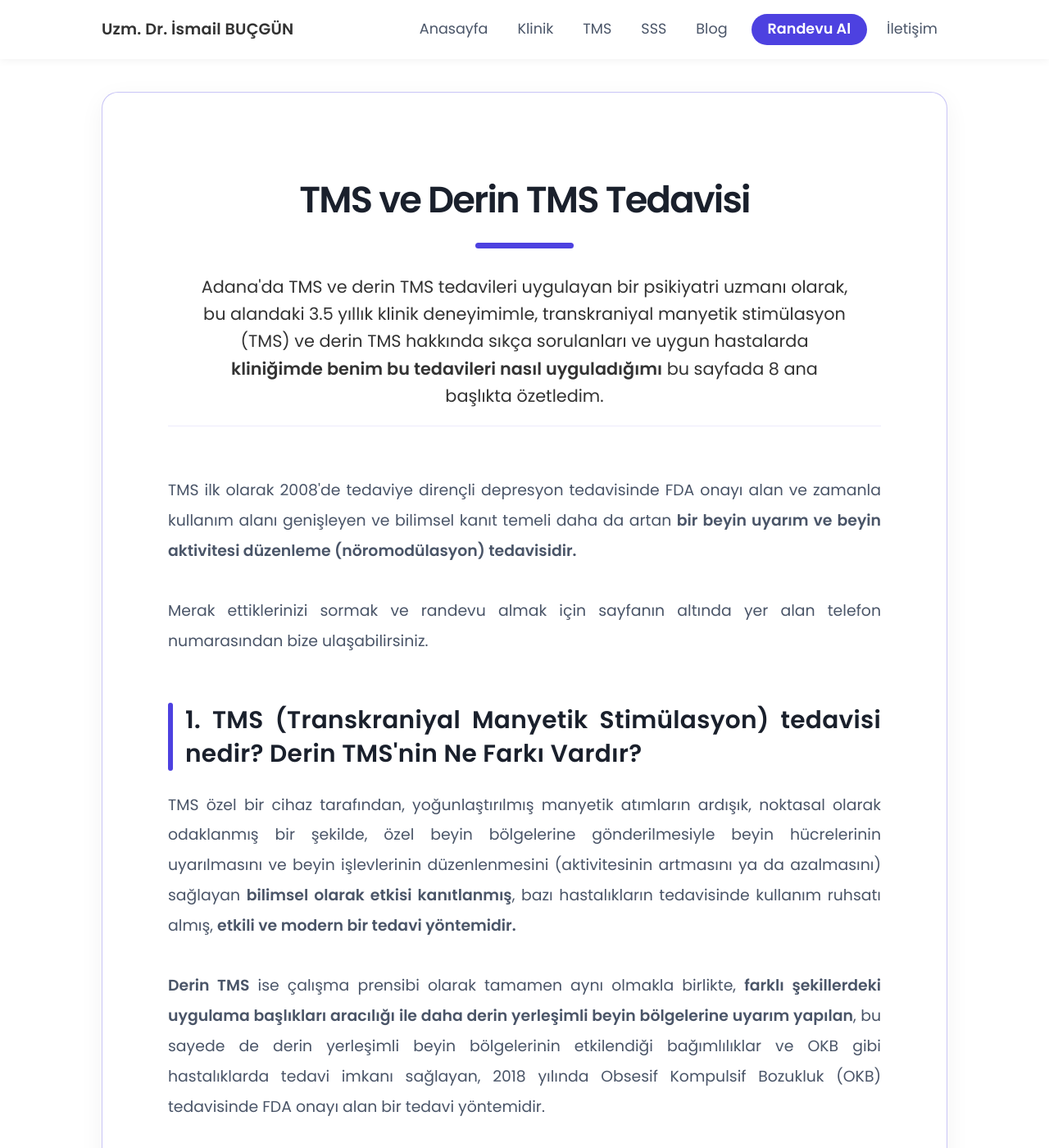
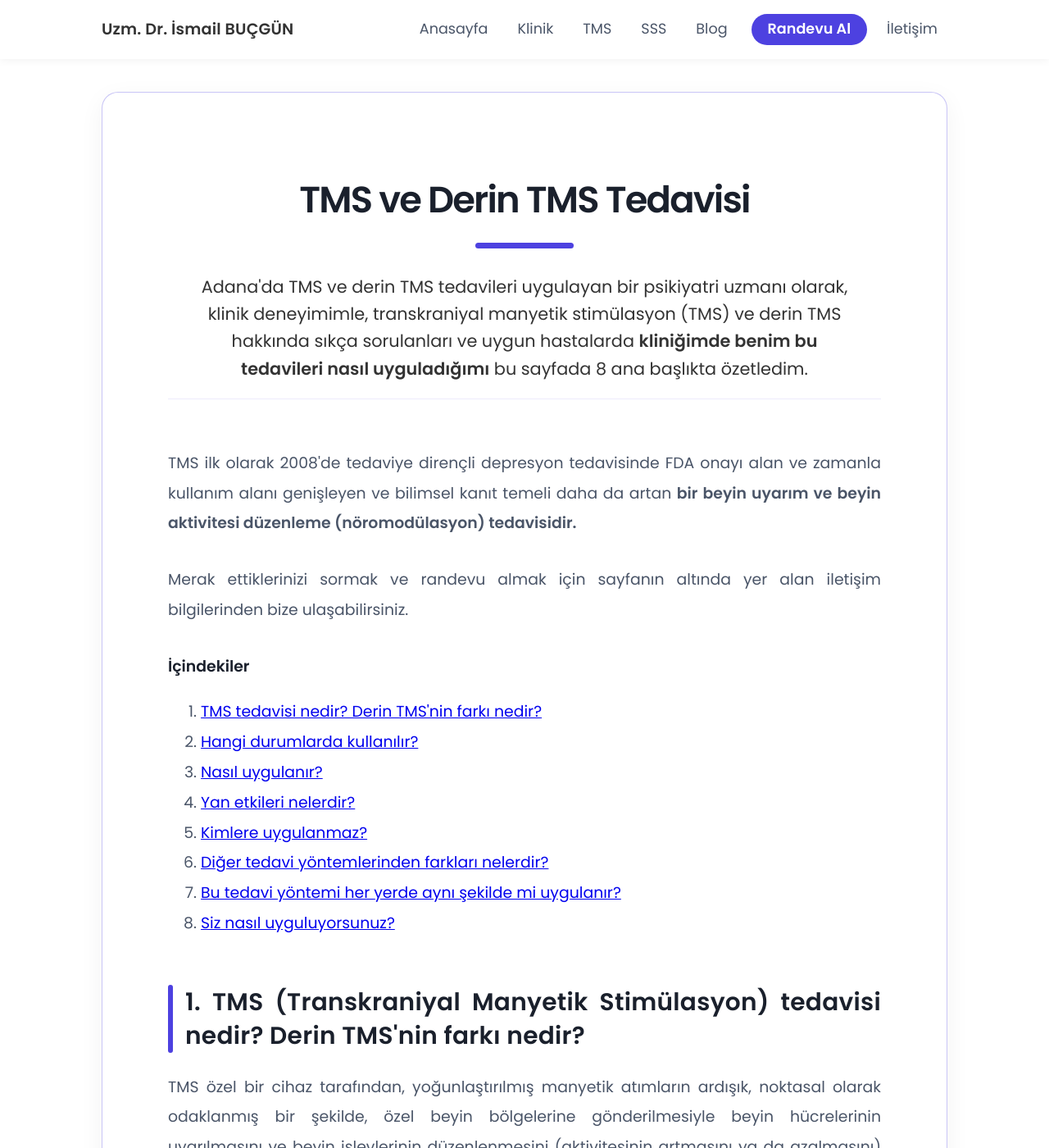
Before and after one commit to ibucgun/ibucgun.github.io, a Jekyll site: the page built from tms.html, in a window 1280 px wide and 1400 px high. Shown: the whole window at 82% size. Built offline with Jekyll 4.4.1, drawn with Linux system fonts in a browser that asks for light colours; some of the changed text lies outside the part shown.

Commit message:
Update tms.html

```diff
--- a/tms.html
+++ b/tms.html
@@ -2,92 +2,169 @@
 layout: page
 title: TMS ve Derin TMS Tedavisi
 description: Adana TMS ve Derin TMS Tedavisi • Kliniğimde uyguladığım TMS ve derin TMS tedavileri ile ilgili genel bilgilere ve sıkça sorulanların cevaplarını bulabilirsiniz.
-lead: Adana'da TMS ve derin TMS tedavileri uygulayan bir psikiyatri uzmanı</b> olarak, bu alandaki 3.5 yıllık klinik deneyimimle, transkraniyal manyetik stimülasyon (TMS) ve derin TMS hakkında sıkça sorulanları ve uygun hastalarda <b>kliniğimde benim bu tedavileri nasıl uyguladığımı</b> bu sayfada 8 ana başlıkta özetledim.
+lead: Adana'da TMS ve derin TMS tedavileri uygulayan bir psikiyatri uzmanı olarak, klinik deneyimimle, transkraniyal manyetik stimülasyon (TMS) ve derin TMS hakkında sıkça sorulanları ve uygun hastalarda <b>kliniğimde benim bu tedavileri nasıl uyguladığımı</b> bu sayfada 8 ana başlıkta özetledim.
+---
 
----
-        <div class="resume-item">
+<div class="resume-item tms-content">
+
+<p>
 TMS ilk olarak 2008'de tedaviye dirençli depresyon tedavisinde FDA onayı alan ve zamanla kullanım alanı genişleyen ve bilimsel kanıt temeli daha da artan <b>bir beyin uyarım ve beyin aktivitesi düzenleme (nöromodülasyon) tedavisidir.</b>
-
-		  <br><br>Merak ettiklerinizi sormak ve randevu almak için sayfanın altında yer alan telefon numarasından bize ulaşabilirsiniz.
-
-		  </p>
-		  <h2>1. TMS (Transkraniyal Manyetik Stimülasyon) tedavisi nedir? Derin TMS'nin Ne Farkı Vardır?</h2>
-		  <p class="resume-item-copy" style="text-align: justify;font-size: 1.125rem;">
-		  TMS özel bir cihaz tarafından, yoğunlaştırılmış manyetik atımların ardışık, noktasal olarak odaklanmış bir şekilde, özel beyin bölgelerine gönderilmesiyle beyin hücrelerinin uyarılmasını ve beyin işlevlerinin düzenlenmesini (aktivitesinin artmasını ya da azalmasını) sağlayan <b>bilimsel olarak etkisi kanıtlanmış</b>, bazı hastalıkların tedavisinde kullanım ruhsatı almış, <b>etkili ve modern bir tedavi yöntemidir.</b>
-		  <br><br><b>Derin TMS</b> ise çalışma prensibi olarak tamamen aynı olmakla birlikte, <b>farklı şekillerdeki uygulama başlıkları aracılığı ile daha derin yerleşimli beyin bölgelerine uyarım yapılan</b>, bu sayede de derin yerleşimli beyin bölgelerinin etkilendiği bağımlılıklar ve OKB gibi hastalıklarda tedavi imkanı sağlayan, 2018 yılında Obsesif Kompulsif Bozukluk (OKB) tedavisinde FDA onayı alan bir tedavi yöntemidir.
-		  <br><br>
-		  <img src="/images/tmsvstdcs.jpg" width="800px" style="max-width:100%; border:0;" alt="Uzm. Dr. İsmail BUÇGÜN TMS ve tDCS Karşılaştırması">
-
 </p>
 
-		  <h2>2. Hangi durumlarda kullanılır?</h2>
-		  <p class="resume-item-copy" style="text-align: justify;font-size: 1.125rem;">
-		  İlk olarak 2008 yılında tedaviye dirençli depresyon tedavisi için FDA (Amerikan Gıda ve İlaç Dairesi) onayı alan bu tedavi yöntemi pek çok psikiyatrik hastalığın tedavisinde yarar sağlamaktadır. Başlıca kullanıldığı psikiyatrik hastalıklar şunlardır:
-		  <ol style="text-align: justify;font-size: 1.125rem;">
-		  <li><b>Major depresif bozukluk</b></li>
-		  <li><b>Tedaviye dirençli depresyon</b></li>
-		  <li><b>Bipolar duygudurum bozukluğu depresif dönem</b></li>
+<p>
+Merak ettiklerinizi sormak ve randevu almak için sayfanın altında yer alan iletişim bilgilerinden bize ulaşabilirsiniz.
+</p>
+
+<!-- İçindekiler -->
+<nav class="tms-toc" aria-label="Sayfa içindekiler">
+  <strong>İçindekiler</strong>
+  <ol>
+    <li><a href="#nedir">TMS tedavisi nedir? Derin TMS'nin farkı nedir?</a></li>
+    <li><a href="#kullanim-alanlari">Hangi durumlarda kullanılır?</a></li>
+    <li><a href="#nasil-uygulanir">Nasıl uygulanır?</a></li>
+    <li><a href="#yan-etkiler">Yan etkileri nelerdir?</a></li>
+    <li><a href="#kimlere-uygulanmaz">Kimlere uygulanmaz?</a></li>
+    <li><a href="#diger-tedavilerden-farki">Diğer tedavi yöntemlerinden farkları nelerdir?</a></li>
+    <li><a href="#standardizasyon">Bu tedavi yöntemi her yerde aynı şekilde mi uygulanır?</a></li>
+    <li><a href="#nasil-uyguluyorum">Siz nasıl uyguluyorsunuz?</a></li>
+  </ol>
+</nav>
+
+
+<!-- Bölüm 1 -->
+<details id="nedir" open>
+<summary><h2>1. TMS (Transkraniyal Manyetik Stimülasyon) tedavisi nedir? Derin TMS'nin farkı nedir?</h2></summary>
+
+<p>
+TMS özel bir cihaz tarafından, yoğunlaştırılmış manyetik atımların ardışık, noktasal olarak odaklanmış bir şekilde, özel beyin bölgelerine gönderilmesiyle beyin hücrelerinin uyarılmasını ve beyin işlevlerinin düzenlenmesini (aktivitesinin artmasını ya da azalmasını) sağlayan, <b>bilimsel olarak etkisi kanıtlanmış</b> ve belirli psikiyatrik hastalıkların tedavisinde kullanım ruhsatı almış bir tedavi yöntemidir.
+</p>
+
+<p>
+<b>Derin TMS</b> ise çalışma prensibi olarak tamamen aynı olmakla birlikte, <b>farklı şekillerdeki uygulama başlıkları aracılığı ile daha derin yerleşimli beyin bölgelerine uyarım yapılan</b>, bu sayede de derin yerleşimli beyin bölgelerinin etkilendiği bağımlılıklar ve OKB gibi hastalıklarda tedavi imkanı sağlayan, 2018 yılında Obsesif Kompulsif Bozukluk (OKB) tedavisinde, 2020 yılında sigara bağımlılığı tedavisinde FDA onayı alan bir tedavi yöntemidir.
+</p>
+
+<figure>
+  <img src="/images/tmsvstdcs.jpg" width="800" alt="Uzm. Dr. İsmail BUÇGÜN TMS ve tDCS Karşılaştırması" loading="lazy">
+  <figcaption>TMS ve tDCS uygulama karşılaştırması</figcaption>
+</figure>
+
+</details>
+
+
+<!-- Bölüm 2 -->
+<details id="kullanim-alanlari">
+<summary><h2>2. Hangi durumlarda kullanılır?</h2></summary>
+
+<h3>FDA tarafından kullanım onayı verilmiş endikasyonlar</h3>
+
+<p>
+TMS ve derin TMS tedavileri için FDA tarafından kullanım onayı verilmiş başlıca endikasyonlar şunlardır:
+</p>
+
+<ul>
+  <li><b>Tedaviye dirençli major depresif bozukluk</b> (TMS, 2008'den itibaren)</li>
+  <li><b>Obsesif kompulsif bozukluk (OKB)</b> (Derin TMS, 2018'den itibaren)</li>
+  <li><b>Sigara bağımlılığı</b> (Derin TMS, 2020'den itibaren)</li>
+  <li><b>Anksiyetenin eşlik ettiği major depresif bozukluk</b> (TMS, 2021'den itibaren)</li>
+</ul>
+
+<h3>Hakkında bilimsel çalışmalar yürütülen ve klinik uygulama kararının hekim tarafından bireysel olarak değerlendirildiği diğer alanlar</h3>
+
+<p>
+Aşağıdaki başlıklar için TMS/derin TMS uygulamasına ilişkin bilimsel literatürde çalışmalar bulunmaktadır. Bu alanlardaki klinik uygulama kararı, kanıt düzeyine göre ve hastanın bireysel klinik durumu değerlendirilerek hekim tarafından alınır:
+</p>
+
+<ul>
+  <li>Bipolar duygudurum bozukluğu depresif dönem</li>
   <li>Gebelik döneminde depresyon</li>
-		  <li><b>Doğum sonrası (postpartum) emzirme döneminde depresyon</b></li>
-		  <li><b>Yaşlılık döneminde depresyon</b></li>
-		  <li><b>Anksiyetenin eşlik ettiği major depresif bozukluk (karışık Anksiyete ve Depresif Bozukluk)</b></li>
-		  <li><b>Yaygın anksiyete bozukluğu</b></li>
-		  <li>Şizofreni, atipik psikoz gibi psikotik bozukluklarda tedaviye dirençli işitsel halüsinasyonlar (tedaviye dirençli ses duyma belirtileri)</li>
-		  <li>Şizofreni, atipik psikoz gibi psikotik bozukluklardaki negatif belirtilerin tedavisi (içe kapanıklık, hayattan kopma, motivasyon kaybı vb. belirtiler)</li>
-		  <li><b>Obsesif kompulsif bozukluk (OKB) (Derin TMS)</b></li>
-		  <li><b>Tedaviye dirençli obsesif kompulsif bozukluk (OKB) (Derin TMS)</b></li>
+  <li>Doğum sonrası (postpartum) ve emzirme döneminde depresyon</li>
+  <li>Yaşlılık döneminde depresyon</li>
+  <li>Yaygın anksiyete bozukluğu</li>
+  <li>Şizofreni ve atipik psikoz tablolarında tedaviye dirençli işitsel halüsinasyonlar</li>
+  <li>Şizofreni ve atipik psikoz tablolarındaki negatif belirtiler (içe kapanıklık, motivasyon kaybı vb.)</li>
+  <li>Tedaviye dirençli OKB</li>
   <li>Tourette sendromu ve tik bozuklukları</li>
   <li>Uyku bozuklukları</li>
-		  <li>Sigara bağımlılığı (Derin TMS)</li>
-		  <li>Alkol bağımlılığı</li>
-		  <li>Bazı madde bağımlılıkları</li>
+  <li>Alkol ve madde kullanım bozuklukları</li>
   <li>Davranışsal bağımlılıklar</li>
-		  </ol></p>
+</ul>
 
-		  <p class="resume-item-copy" style="text-align: justify;font-size: 1.125rem;">Ayrıca migren, kulak çınlaması (tinnitus), inme sonrası rehabilitasyon, <b>Parkinson hastalığı, esansiyel tremor</b> ve diğer bazı hareket bozukluklarında, <b>Alzheimer hastalığı</b> ve diğer bazı demansiyel sendromlarda hastalık belirtilerinde iyileşme sağladığına dair bilimsel çalışmalar/yayınlar son dönemde artmakta ve bu alanlarda da klinik kullanımı giderek artmaktadır.
+<p>
+Bunlar dışında, psikiyatri alanı dışındaki bazı nörolojik durumlar (migren, kulak çınlaması, inme sonrası rehabilitasyon, Parkinson hastalığı, esansiyel tremor, Alzheimer hastalığı ve diğer demansiyel sendromlar) hakkında da bilimsel araştırmalar yürütülmektedir. <b>Kliniğimizde yalnızca psikiyatrik durumlar için uygulama yapılmaktadır;</b> bu nörolojik durumlar için uygulama yapılmamaktadır.
 </p>
+
 <div class="callout callout-info">
   <div class="callout-icon">
     <svg viewBox="0 0 24 24" fill="none" stroke="currentColor"><path d="M12 16V12M12 8H12.01M22 12C22 17.5228 17.5228 22 12 22C6.47715 22 2 17.5228 2 12C2 6.47715 6.47715 2 12 2C17.5228 2 22 6.47715 22 12Z" stroke-linecap="round" stroke-linejoin="round"/></svg>
   </div>
   <div class="callout-content">
     <span class="callout-label">Yaş ve Endikasyon Kısıtlaması</span>
-          <p class="callout-text"><b>Kliniğimizde yalnızca psikiyatrik endikasyonlarda, 18 yaş üstü hastalarda TMS ve derin TMS tedavileri uygulanmaktadır.</b> 18 yaş altı hastalarda, inme rehabilasyonu ya da hareket bozukluklarının tedavisi için uygulama yapılmamaktadır.</p>
+    <p class="callout-text"><b>Kliniğimizde yalnızca psikiyatrik endikasyonlarda, 18 yaş ve üzeri hastalarda TMS ve derin TMS tedavileri uygulanmaktadır.</b> 18 yaş altı hastalara, ayrıca inme rehabilitasyonu veya hareket bozukluklarının tedavisi amacıyla uygulama yapılmamaktadır.</p>
   </div>
 </div>
 
-		  <h2>3. Nasıl uygulanır?</h2>
-		  <p class="resume-item-copy" style="text-align: justify;font-size: 1.125rem;">
-		  Herhangi bir anestezi uygulaması olmadan hasta tamamen uyanıkken uygulanan bir tedavi yöntemidir. Her hastalık için özel olarak belirlenen beyin bölgeleri kafa üstünden ölçüm yapılarak belirlenir. Ardışık seanslar şeklinde uygulanır. <b>Her bir seans hastalık ve protokole göre değişmekle birlikte yaklaşık 30-40 dakika sürmektedir. Haftada 5 gün, ortalama 4 hafta süreyle toplamda 20 seans uygulanır. Hastanın yanıt durumuna göre ek seanslar uygulanabilir.</b> Seanslar sonrasında hasta günlük yaşamına hemen dönebilir. <br><br>Düzenli ve ardışık uygulama ile etkisini gösteren bir tedavi yöntemidir bu nedenle tedavi sürecine uyum çok önemlidir.
-		  <b>Depresyonda ve anksiyete bozukluklarında ortalama 20 seans, OKB yani takıntı hastalığında 30 seans uygulama gerekir. Yani depresyon ve kaygı bozuklukları için 4 hafta, OKB için 6 hafta süren bir tedavi yöntemidir.</b> Diğer hastalıklarda duruma göre protokole ve kaç seans uygulanacağına değerlendirme sonrasında hekim karar vermektedir.
-		  <br><br>
-		  <img src="/images/tmsuygulama.png" width="800px" style="max-width:100%; border:0;" alt="Uzm. Dr. İsmail BUÇGÜN TMS Uygulama Fotoğrafı">
+</details>
 
 
+<!-- Bölüm 3 -->
+<details id="nasil-uygulanir">
+<summary><h2>3. Nasıl uygulanır?</h2></summary>
+
+<p>
+Herhangi bir anestezi uygulaması olmadan hasta tamamen uyanıkken uygulanan bir tedavi yöntemidir. Her hastalık için özel olarak belirlenen beyin bölgeleri kafa üstünden ölçüm yapılarak belirlenir. Ardışık seanslar şeklinde uygulanır. <b>Her bir seans hastalık ve protokole göre değişmekle birlikte yaklaşık 30-40 dakika sürmektedir. Haftada 5 gün, ortalama 4 hafta süreyle toplamda 20 seans uygulanır. Hastanın yanıt durumuna göre ek seanslar uygulanabilir.</b> Seanslar sonrasında hasta günlük yaşamına hemen dönebilir.
 </p>
 
-		  <h2>4. Yan etkileri nelerdir?</h2>
-		  <p class="resume-item-copy" style="text-align: justify;font-size: 1.125rem;">
-		  Yan etkileri oldukça az görülür. Görülebilecek başlıca yan etkiler şunlardır:
-		  <ol style="text-align: justify;font-size: 1.125rem;">
-		  <li><b>Bölgesel yan etkiler:</b> <b>Pratikte en sık görülen yan etkilerdir.</b> Uygulama sırasında, uygulama alanındaki kasların kasılması nedeniyle minimal ağrı, uygulama alanı yakınlığı nedeniyle yüz ağrısı, diş ağrısı gibi bölgesel ufak yan etkiler görülebilir. <b>Bu yan etkiler şiddetli değildir ve uygulama sonlandığında ortadan kalkar.</b> </li>
-		  <li><b>Baş ağrısı:</b> Uygulama alanındaki kasların kasılması nedeniyle oluşur, 10-20 hastadan yalnızca 1'inde görülür. Genellikle bir kaç saat içerisinde kendiliğinden geçer. </li>
-		  <li><b>Uyku bozukluğu</b></li>
-	      <li><b>Epileptik nöbet:</b> 10.000'de 1 gibi çok düşük bir oranda görülebilir. Alkol-madde yoksunluğu olması ya da ciddi uykusuzluk gibi nöbet eşiğini düşüren faktörlerin olması risk faktörleridir. Uygulama öncesi her hasta nöbet riski açısından hekim tarafından değerlendirildiğinden ve riskli durumlar tespit edildiğinden bu risk daha da düşmektedir. <b>Bu tedavinin kullanıldığı yaklaşık 20 yıllık sürede herhangi bir nöbet sonrası ciddi tıbbi sorun bildirilmemiştir.</b> </li>
-		  <li><b>Duyma eşiğinde geçici yükselme:</b> İşlem sırasında oluşan gürültü nedeniyle ortaya çıkabilir. Bu yan etkiden korunmak için genellikle kulaklık ya da kulak tıkacı kullanılır.</li>
-
-		  </ol>
+<p>
+Düzenli ve ardışık uygulama ile etkisini gösteren bir tedavi yöntemidir, bu nedenle tedavi sürecine uyum çok önemlidir. <b>Depresyon ve anksiyete bozukluklarında ortalama 20 seans, OKB tedavisinde 30 seans uygulama gerekir. Yani depresyon ve kaygı bozuklukları için yaklaşık 4 hafta, OKB için yaklaşık 6 hafta süren bir tedavi sürecidir.</b> Diğer hastalıklarda uygulanacak protokol ve seans sayısına, değerlendirme sonrasında hekim karar vermektedir.
 </p>
 
-		  <h2>5. Kimlere uygulanmaz?</h2>
-		  <p class="resume-item-copy" style="text-align: justify;font-size: 1.125rem;">
-		  Kafa içi implantı olanlara, kalp pili olanlar, <b>nöbet ve epilepsi öyküsü olanlar</b> ve nöbet eşiğini düşüren ilaç kullananlara uygulanmaz.
+<figure>
+  <img src="/images/tmsuygulama.png" width="800" alt="Uzm. Dr. İsmail BUÇGÜN TMS Uygulama Fotoğrafı" loading="lazy">
+  <figcaption>Kliniğimizde TMS uygulaması</figcaption>
+</figure>
+
+</details>
+
+
+<!-- Bölüm 4 -->
+<details id="yan-etkiler">
+<summary><h2>4. Yan etkileri nelerdir?</h2></summary>
+
+<p>
+TMS tedavisinde yan etkiler genel olarak hafif düzeyde görülür. Bilinen başlıca yan etkiler şunlardır:
 </p>
 
-		  <h2></b>6. Bu tedavinin diğer tedavi yöntemlerinden farkları nelerdir?</h2>
-		  <p class="resume-item-copy" style="text-align: justify;font-size: 1.125rem;">
-		  <ol style="text-align: justify;font-size: 1.125rem;">
+<ol>
+  <li><b>Bölgesel yan etkiler:</b> Klinik pratikte en sık karşılaşılan yan etkilerdir. Uygulama sırasında, uygulama alanındaki kasların kasılması nedeniyle minimal ağrı; uygulama alanı yakınlığı nedeniyle yüz ya da diş bölgesinde hafif rahatsızlık hissi gibi bölgesel etkiler görülebilir. <b>Bu yan etkiler hafif düzeydedir ve uygulama sonlandığında ortadan kalkar.</b></li>
 
+  <li><b>Baş ağrısı:</b> Uygulama alanındaki kasların kasılması nedeniyle oluşabilir. Genellikle birkaç saat içerisinde kendiliğinden geçer.</li>
+
+  <li><b>Uyku düzeninde geçici değişiklikler.</b></li>
+
+  <li><b>Epileptik nöbet:</b> Literatürde nadir bildirilen bir yan etkidir. Alkol-madde yoksunluğu olması ya da ciddi uykusuzluk gibi nöbet eşiğini düşüren faktörlerin varlığı risk faktörü oluşturur. Uygulama öncesi her hasta nöbet riski açısından hekim tarafından değerlendirildiğinden ve riskli durumlar tespit edildiğinden bu risk daha da düşmektedir.</li>
+
+  <li><b>Duyma eşiğinde geçici yükselme:</b> İşlem sırasında oluşan gürültü nedeniyle ortaya çıkabilir. Bu yan etkiden korunmak için genellikle kulaklık ya da kulak tıkacı kullanılır.</li>
+</ol>
+
+</details>
+
+
+<!-- Bölüm 5 -->
+<details id="kimlere-uygulanmaz">
+<summary><h2>5. Kimlere uygulanmaz?</h2></summary>
+
+<p>
+Kafa içi metalik implantı olanlara, kalp pili olanlara, <b>nöbet ve epilepsi öyküsü olanlara</b> ve nöbet eşiğini düşüren ilaç kullananlara uygulanmaz.
+</p>
+
+</details>
+
+
+<!-- Bölüm 6 -->
+<details id="diger-tedavilerden-farki">
+<summary><h2>6. Bu tedavinin diğer tedavi yöntemlerinden farkları nelerdir?</h2></summary>
+
+<ol>
   <li><b>Oldukça çok sayıda klinik araştırma TMS ve derin TMS tedavisinin tedaviye direnç durumlarında da etkili bir tedavi olduğunu göstermiştir.</b></li>
   <li>Çok düşük oranda yan etki görülür, yan etkisi yok denecek kadar azdır.</li>
   <li>Girişimsel bir tedavi değildir, EKT gibi anestezi uygulaması gerektirmez.</li>
@@ -98,38 +175,61 @@
   <li>Gebelik ve emzirme gibi ilaç kullanımından olabildiğince kaçınılan dönemlerde uygulanabilen ilaçsız bir tedavi alternatifidir.</li>
   <li><b>Yaşlılık ya da diğer tıbbi hastalıklar, ilaç etkileşimleri nedeniyle ilaç kullanılamayacak durumlarda uygulanabilen ilaçsız bir tedavi alternatifidir.</b></li>
 </ol>
+
+</details>
+
+
+<!-- Bölüm 7 -->
+<details id="standardizasyon">
+<summary><h2>7. Bu tedavi yöntemi her yerde aynı şekilde mi uygulanır?</h2></summary>
+
+<p>
+<b>Hayır.</b> Görünürde benzerlikler olsa da uygulama ile ilgili pek çok değişkeni olan; uygulanan protokol, kullanılan cihaz ve başlık ile uygulamaya sonucu değişebilen bir tedavi yöntemidir.
 </p>
 
-		  <h2>7. Bu tedavi yöntemi heryerde aynı şekilde mi uygulanır?</h2>
-		  <p class="resume-item-copy" style="text-align: justify;font-size: 1.125rem;">
-		  <b>Hayır.</b> Görünürde benzerlikler olsa da uygulama ile ilgili pek çok değişkeni olan; uygulanan protokol, kullanılan cihaz ve başlık ile uygulamaya sonucu değişebilen bir tedavi yöntemidir.
-		  <br><br>
+<p>
 <b>Uygulama öncesinde hastanın klinik durumu, tedavi ihtiyaçları ve uygulanacak olan protokolleri belirlemek için deneyimli bir psikiyatrist tarafından ayrıntılı değerlendirme ve tüm tedavi sürecinde hekim takibi gerekir.</b>
 </p>
 
-		  <h2>8. Siz nasıl uyguluyorsunuz?</h2>
-		  <p class="resume-item-copy" style="text-align: justify;font-size: 1.125rem;"> <b>3.5 yıllık klinik deneyimle</b> zaman içerisinde TMS ve derin TMS tedavi uygulamalarında belirli standartlar oluşturdum.
-		  <ol style="text-align: justify;font-size: 1.125rem;">
+</details>
 
+
+<!-- Bölüm 8 -->
+<details id="nasil-uyguluyorum">
+<summary><h2>8. Siz nasıl uyguluyorsunuz?</h2></summary>
+
+<p>
+Klinik deneyimim süresince TMS ve derin TMS tedavi uygulamalarında <b>kendi uygulama protokolümü</b> oluşturdum.
+</p>
+
+<ol>
   <li><b>İlk olarak ayrıntılı bir psikiyatrik değerlendirme yapıp hastanın bugünkü durumunu ve geçmişte aldığı tedavileri değerlendiriyorum. Hastalık için güncel tedavi kılavuzları ve algoritmalarına göre bir tedavi planı oluşturuyorum.</b> Tüm bunlara ek olarak TMS veya derin TMS tedavisi gerekli mi, gerekliyse kişiye uygulanmasına engel bir durum var mı diye değerlendiriyorum. <b>Tedavi direnci durumunda gerekliyse ilaç tedavisini kanıta dayalı tıp prensipleri çerçevesinde hastanın bireysel ihtiyaçlarına göre düzenliyorum.</b></li>
-		  <li>İlk seansta hastanın ölçümlerini yapıp uygulanacak protokol, uygulama bölgesi, birden fazla protokol uygulanıp uygulanmayacağı, hangi başlıkla uygulama yapılacağı gibi konularda karar verip, beyinin uyarılma eşiğini motor alandan tespit ederek tedavi sürecini başlatıyorum.</li>
+
+  <li>İlk seansta hastanın ölçümlerini yapıp uygulanacak protokol, uygulama bölgesi, birden fazla protokol uygulanıp uygulanmayacağı, hangi başlıkla uygulama yapılacağı gibi konularda karar verip, beynin uyarılma eşiğini motor alandan tespit ederek tedavi sürecini başlatıyorum.</li>
+
   <li><b>Haftada 1 kez klinik görüşme ile süreci değerlendirip, gerekliyse ve başlandıysa ilaç tedavisini düzenliyorum.</b></li>
+
   <li>Başta belirlenen protokol sayısı uygulanmasına rağmen yanıt veren fakat yeterince düzelmeyen hastalarda ek seans gerekliliğini değerlendirip gerekirse ek 5-10 seans uyguluyorum. Bu ek seans hastaların çok büyük çoğunluğunda yeterli oluyor.</li>
+
   <li><b>Hastanın durumuna göre değişmekle birlikte genellikle 1 ay sonra bir kontrol görüşmesi ile süreci değerlendiriyorum.</b></li>
-		  <li>Akut TMS/Derin TMS tedavisi sonrası hastanın kronik bir ruhsal hastalığı varsa hastalığının gerektirdiği sürelerde takibine devam ediyorum.</b></li>
+
+  <li>Akut TMS/Derin TMS tedavisi sonrası hastanın kronik bir ruhsal hastalığı varsa hastalığının gerektirdiği sürelerde takibine devam ediyorum.</li>
+
   <li><b>Bu akut tedavi ile yeterince düzelemeyen hastaların tedavisine, güncel tedavi kılavuzları, algoritmalar ve bilimsel çalışmalar doğrultusunda sonraki basamak tedavileri uyguluyor ve hastaları takip etmeye devam ediyorum.</b></li>
 </ol>
+
+</details>
+
+
+<hr>
+
+<p>
+Aşağıdaki numaradan <b>WhatsApp mesajı ya da arama yolu ile</b> tedavi yöntemi hakkında merak ettiklerinizi sorabilir, süreç hakkında bilgi alabilirsiniz.
 </p>
 
-
-		  <br>
-		  <hr></hr>
-		  <p class="resume-item-copy" style="text-align: justify;font-size: 1.125rem;">
-		  Aşağıdaki numaradan <b>Whatsapp mesajı ya da arama yolu ile</b> tedavi yöntemi hakkında merak ettiklerinizi sorabilir, süreç hakkında bilgi alabilirsiniz.
-		  <br><br>
-		  <center><a href="tel:+905510334896" class="contact-button no-print" itemprop="telephone" title="Ara" style="margin-top:3px;"><b>0(551) 0334896</b></a>
-	      <a href="https://wa.me/905510334896" class="whatsapp-button no-print" itemprop="whatsapp" title="Whatsapp Mesajı Gönder" style="margin-top:3px;"><b>Whatsapp</b></a>
-	      </center></p>
-
+<center>
+  <a href="tel:+905510334896" class="contact-button no-print" title="Ara"><b>0 (551) 033 48 96</b></a>
+  <a href="https://wa.me/905510334896" class="whatsapp-button no-print" title="WhatsApp Mesajı Gönder" rel="noopener"><b>WhatsApp</b></a>
+</center>
 
 </div>
```
Lines whose indentation alone changed are shown as unchanged.
